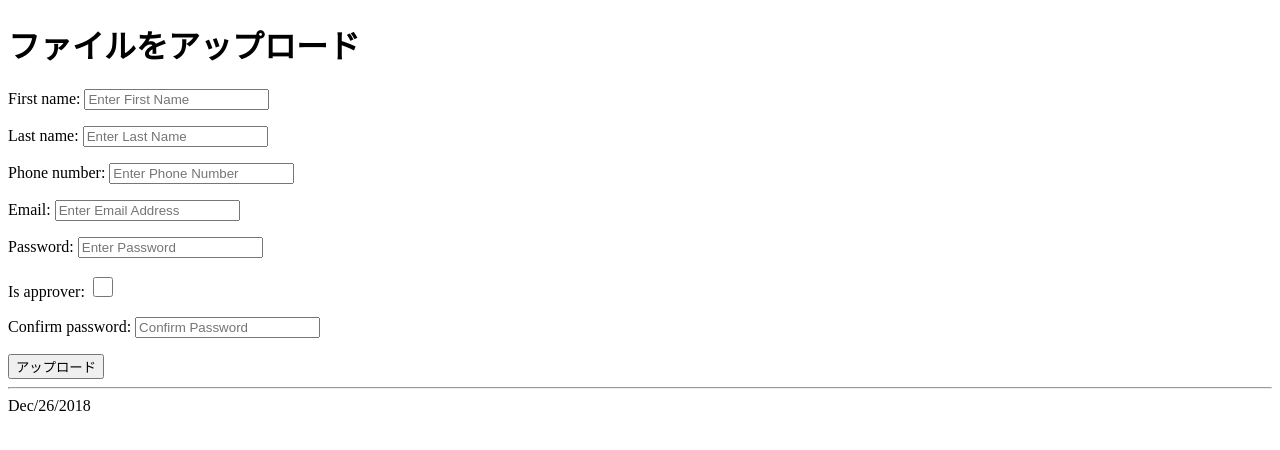
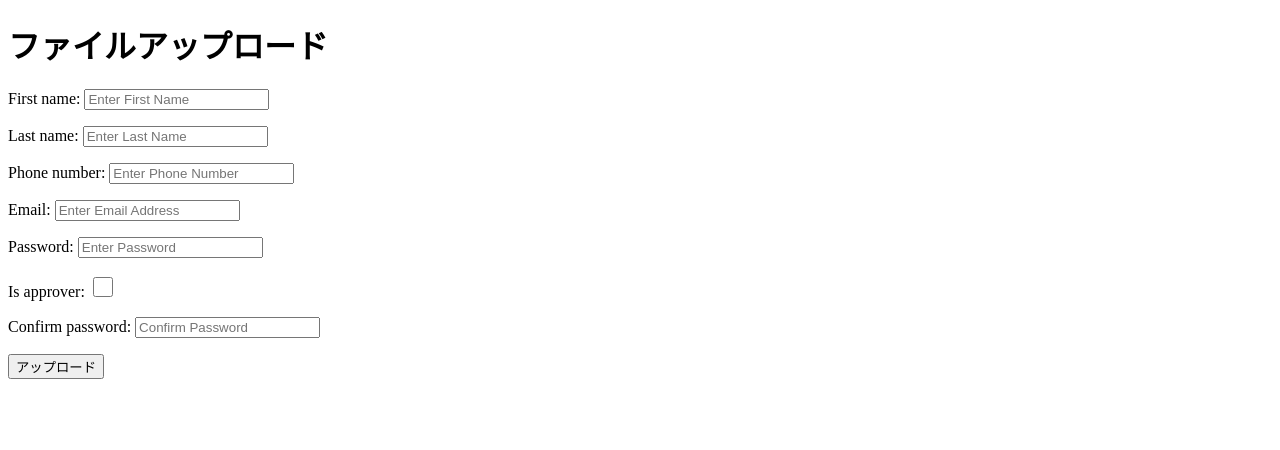
Before and after one commit to of3jlmssoo/small-app-django-bootstrap-django-tables2-, a Django app: template templates/tabletest/file_upload.html in a window 1280 px wide. Shown: the top 450 px of the page. Run offline with Django 4.2, Linux system fonts and the light colour scheme; the template is opened without the code that fills it: values that come from a table or form of the project are taken from there, others are empty; parts of the project's set-up code (start-up, migrations or seed data) failed here and were passed over.

Commit message:
file_upload.html simplified

```diff
--- a/templates/tabletest/file_upload.html
+++ b/templates/tabletest/file_upload.html
@@ -1,17 +1,13 @@
 <!DOCTYPE html>
 <html lang="ja">
   <head>
-    <meta http-equiv="CONTENT-TYPE" content="text/html; charset=utf-8" />
     <title>ファイルアップロード</title>
   </head>
   <body>
-    <h1>ファイルをアップロード</h1>
+    <h1>ファイルアップロード</h1>
     <form method="POST" enctype="multipart/form-data">
       {% csrf_token %} {{ form.as_p }}
       <button type="submit">アップロード</button>
     </form>
-    <hr />
-    Dec/26/2018
-    <p />
   </body>
 </html>
```
